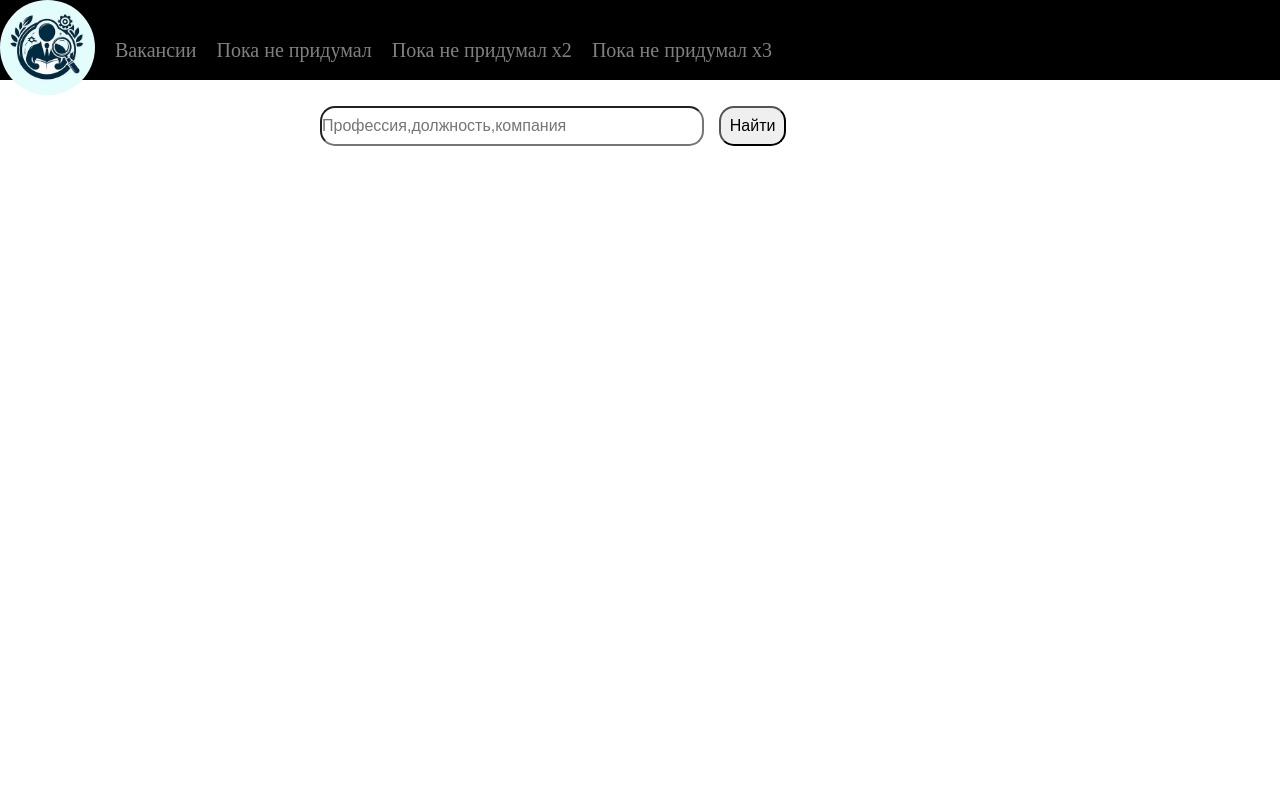
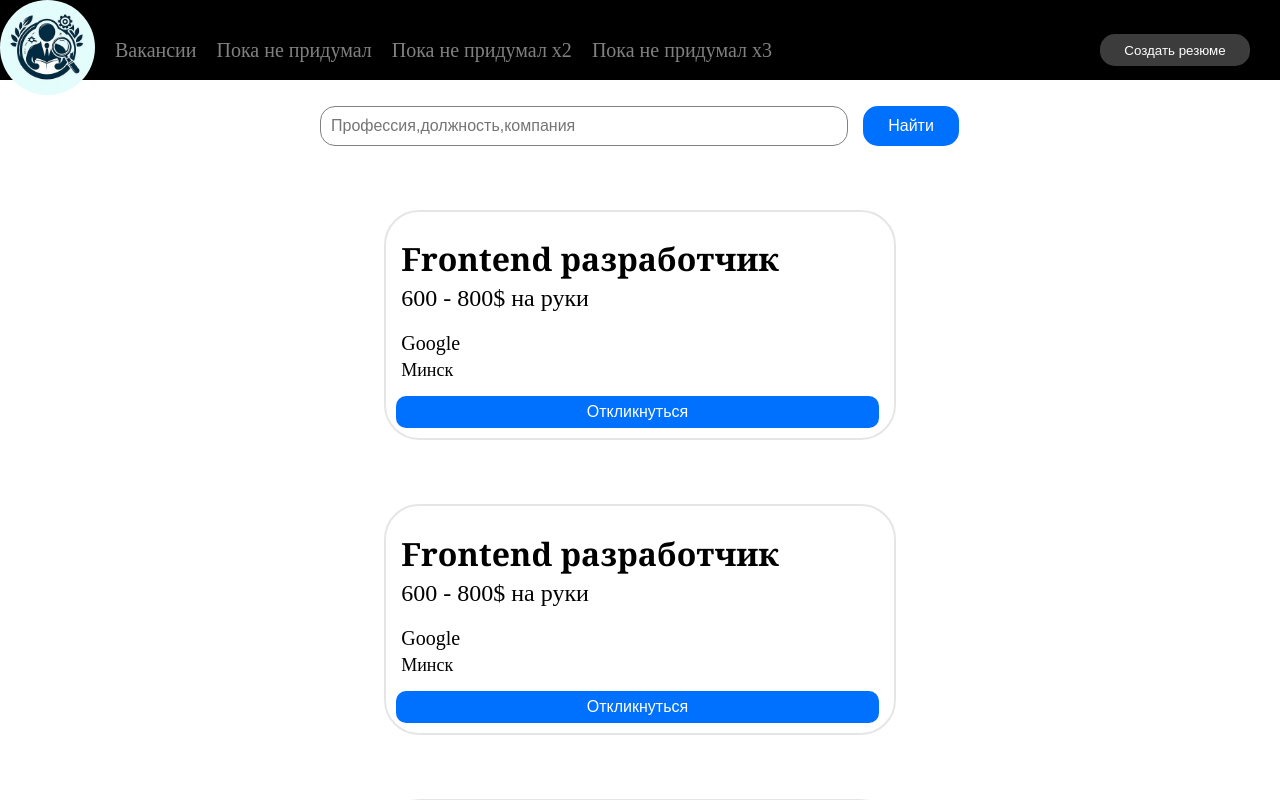
Before and after one commit to ArtemMaslouski/WorkService, a React (Create React App) app in the folder workservice/: page / in a window 1280 px wide. Shown: the top 800 px of the page. Built offline with nearby package versions, Linux system fonts and the light colour scheme.

Commit message:
create vacancy card and add styles

```diff
--- a/workservice/src/components/MainWindow/MainWindow.tsx
+++ b/workservice/src/components/MainWindow/MainWindow.tsx
@@ -1,12 +1,22 @@
 import React from  'react'
 import MainNavigation from '../../modules/MainWindow/MainNavigation'
 import MainSearchInput from '../../modules/MainWindow/MainSearchInput'
+import VacancyCard from '../../modules/MainWindow/VacancyCard'
 
 const MainWindow = () => {
     return (
         <>
              <MainNavigation />
              <MainSearchInput />
+             <VacancyCard />
+             <VacancyCard />
+             <VacancyCard />
+             <VacancyCard />
+             <VacancyCard />
+             <VacancyCard />
+             <VacancyCard />
+             <VacancyCard />
+             <VacancyCard />
         </>
 
     )
--- a/workservice/src/modules/MainWindow/MainNavigation.tsx
+++ b/workservice/src/modules/MainWindow/MainNavigation.tsx
@@ -1,6 +1,10 @@
 import React from 'react'
 import './sass/MainWindow.scss'
 import icon from '../../OIG3.png';
+
+const handleCreate = () => {
+    alert('Резюме создано')
+}
 
 const MainNavigation = () => {
     return (
@@ -16,6 +20,7 @@ const MainNavigation = () => {
                     <li><a href="nvlds">Пока не придумал</a></li>
                     <li><a href="vndsl">Пока не придумал x2</a></li>
                     <li><a href="vndsl">Пока не придумал x3</a></li>
+                    <button className='main-window__navigation__create-resume' onClick={handleCreate}>Создать резюме</button>
                 </ul>
             </nav>
         </div>
--- a/workservice/src/modules/MainWindow/MainSearchInput.jsx
+++ b/workservice/src/modules/MainWindow/MainSearchInput.tsx
@@ -1,11 +1,15 @@
 import React from 'react'
 import './sass/MainWindow.scss'
+
+const handleClick = () => {
+    alert('nvkjbv')
+}
 
 const MainSearchInput = () => {
     return (
         <div className='main-window__search-input__header'>
             <input className='main-window__search-input' type="text" maxLength={50} placeholder='Профессия,должность,компания'/>
-            <button className='main-window__search-button'>Найти</button>
+            <button className='main-window__search-button' onClick={handleClick}>Найти</button>
         </div>
     )
 }
--- /dev/null
+++ b/workservice/src/modules/MainWindow/VacancyCard.tsx
@@ -0,0 +1,35 @@
+import React, { useState } from 'react'
+
+import './sass/MainWindow.scss'
+
+const VacancyCard: React.FC = () => {
+    const [isHover,setIsHover] = useState(false);
+
+    const handleClick = () => {
+        alert('Нажато');
+    }
+
+    // const MouseEnter = () => {
+    //     setIsHover(true);
+    //     alert('Зашло');
+    // }
+
+    // const MouseLeave = () => {
+    //     setIsHover(false);
+    //     alert('Вышло');
+    // }
+    return (
+        <div
+          className='main-window__vacancy-card__wrapper'
+        >
+            <div className='main-window__vacancy-card__vacancyName'>Frontend разработчик</div>
+            <div className='main-window__vacancy-card__vacancySalary'>600 - 800$ на руки</div>
+            <div className='main-window__vacancy-card__vacancyCompany'>Google</div>
+            <div className='main-window__vacancy-card__vacancyCity'>Минск</div>
+            <button className='main-window__vacancy-card__button' onClick={handleClick} >Откликнуться</button>
+        </div>
+    )
+}
+
+
+export default VacancyCard
--- a/workservice/src/modules/MainWindow/sass/MainWindow.scss
+++ b/workservice/src/modules/MainWindow/sass/MainWindow.scss
@@ -5,6 +5,61 @@
 }
 
 .main-window {
+    &__vacancy-card{
+        &__wrapper{
+            box-shadow: none;
+            border: 2px solid rgba(0, 0, 0, 0.1) ;
+            width: 40%;
+            height: auto;
+            border-radius: 35px;
+            margin-left: 30%;
+            margin-top: 5%;
+            &:hover{
+                box-shadow: 2px 2px 2px 2px rgba(0.1, 0.1, 0.1, 0.1);
+                transition: opacity 4.5s ease-in-out;
+            }
+        }
+        &__button{
+            font-size: 16px;
+            background-color: #0070ff;
+            color: #FFFFFF;
+            width: 95%;
+            border-radius: 10px;
+            height: 4vh;
+            margin-left: 2%;
+            margin-bottom: 2%;
+            margin-top: 2%;
+            border: none;
+            &:hover{
+                background-color: rgb(0, 112, 240);
+                cursor: pointer;
+            }
+        }
+        &__vacancyName{
+            font-weight: bold;
+            font-size: 32px;
+            margin-top: 5%;
+            margin-bottom: 5px;
+            margin-left: 3%;
+            font-family: Cambria, Cochin, Georgia, Times, 'Times New Roman', serif ;
+        }
+        &__vacancySalary{
+            font-size: 24px;
+            margin-bottom: 5px;
+            margin-left: 3%;
+        }
+        &__vacancyCompany{
+            font-size: 20px;
+            margin-bottom: 5px;
+            margin-top: 20px;
+            margin-left: 3%;
+        }
+        &__vacancyCity{
+            font-size: 18px;
+            margin-bottom: 5px;
+            margin-left: 3%;
+        }
+    }
     &__header {
         width: 100%;
         height: 10vh;
@@ -15,19 +70,28 @@
         margin-left: 25%;
     }
     &__search-input{
-        width: 40%;
+        width: 55%;
         height: 5vh;
         border-radius: 15px;
         font-size: 16px;
+        border: solid 1px;
+        border-color: #808080;
+        padding-left: 10px;
 
     }
     &__search-button{
-        width: 7%;
+        background-color: #0070ff;
+        border: none;
+        color: #FFFFFF;
+        width: 10%;
         height: 5vh;
         border-radius: 15px;
         font-size: 16px;
         margin-left: 15px;
-
+        &:hover{
+            background-color: rgb(0,112,240);
+            cursor: pointer;
+        }
     }
 
     &__navigation {
@@ -35,6 +99,20 @@
             width: 95px;
             height: 95px;
             border-radius: 50px;
+        }
+        &__create-resume{
+            color: #FFFFFF;
+            margin-right: 30px;
+            margin-left: auto;
+            background-color: rgb(60,60,60);
+            border-radius: 15px;
+            border: none;
+            height: 4vh;
+            width: 150px;
+            &:hover{
+                background-color: rgb(90,90,90);
+                cursor: pointer
+            }
         }
 
         ul {
```
